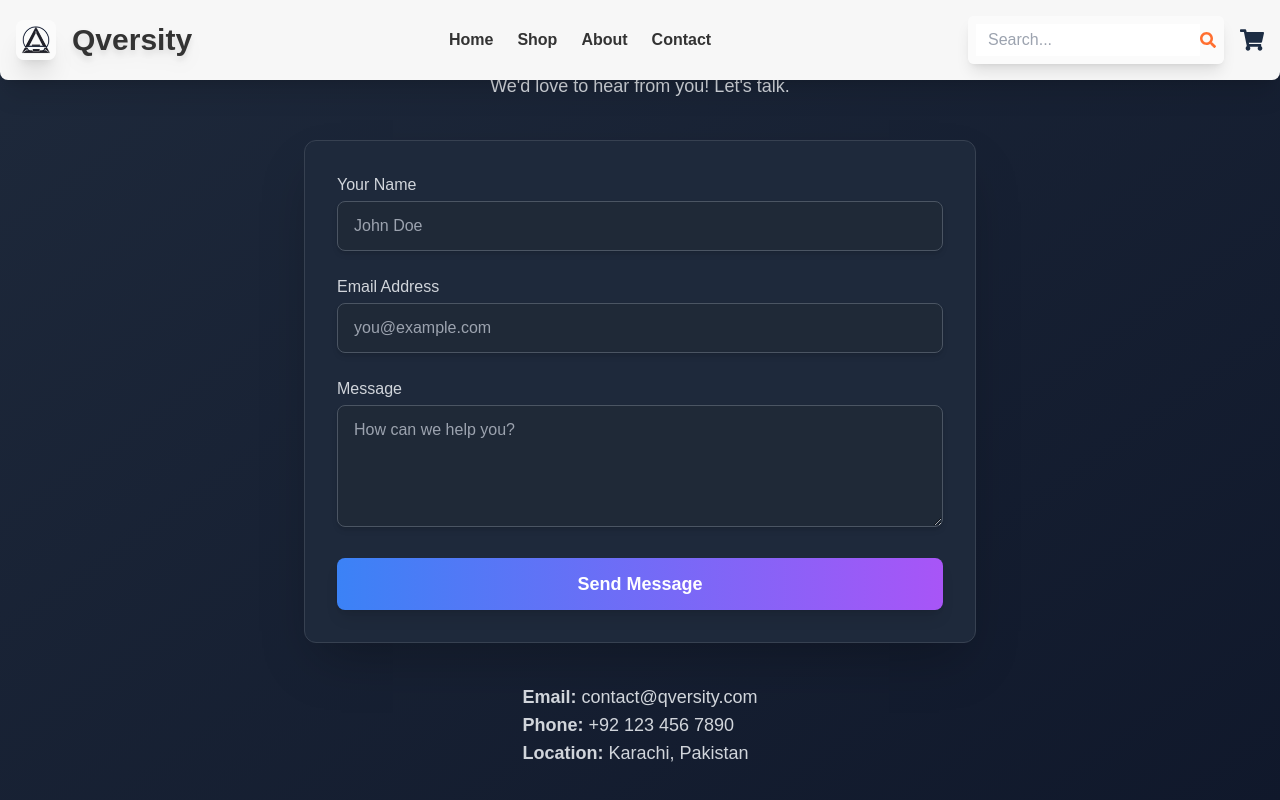
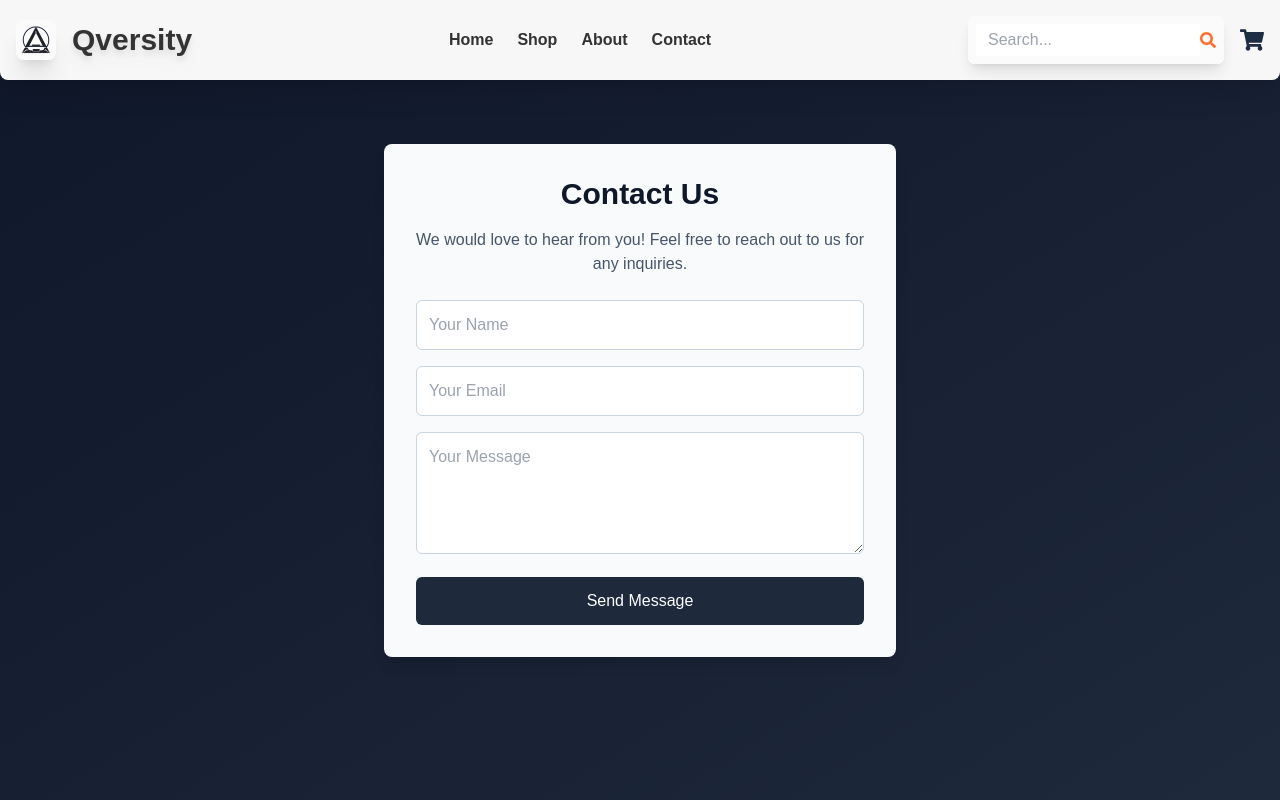
Before and after one commit to devfaisee/qversity, a Next.js app: page /contact in a window 1280 px wide. Shown: the top 800 px of the page. Built offline with nearby package versions, Linux system fonts and the light colour scheme.

Commit message:
Update page.tsx

```diff
--- a/src/app/contact/page.tsx
+++ b/src/app/contact/page.tsx
@@ -1,52 +1,36 @@
 export default function Contact() {
   return (
-    <div className="min-h-screen bg-gradient-to-br from-[#1E293B] to-[#0F172A] flex flex-col items-center justify-center p-6">
-      {/* Hero Section */}
-      <div className="text-center text-white mb-10">
-        <h1 className="text-4xl font-bold bg-clip-text text-transparent bg-gradient-to-r from-blue-400 to-purple-500">
-          Get in Touch with Qversity
-        </h1>
-        <p className="mt-2 text-lg text-gray-300">We'd love to hear from you! Let's talk.</p>
-      </div>
+    <div className="min-h-screen flex items-center justify-center bg-gradient-to-br from-[#0F172A] to-[#1E293B] p-6">
+      <div className="bg-[#F8FAFC] shadow-lg rounded-lg p-8 max-w-lg w-full text-center">
+        <h1 className="text-3xl font-bold text-[#0F172A] mb-4">Contact Us</h1>
+        <p className="text-[#475569] mb-6">
+          We would love to hear from you! Feel free to reach out to us for any inquiries.
+        </p>
 
-      {/* Contact Form Card */}
-      <div className="w-full max-w-2xl bg-[#1E293B] shadow-2xl rounded-xl p-6 sm:p-8 border border-gray-700">
-        <form className="space-y-6">
-          <div>
-            <label className="block text-gray-300 font-medium">Your Name</label>
-            <input type="text" className="w-full mt-1 px-4 py-3 bg-gray-800 text-white rounded-lg shadow-md border border-gray-600 focus:ring-2 focus:ring-blue-500 outline-none" placeholder="John Doe" />
-          </div>
-
-          <div>
-            <label className="block text-gray-300 font-medium">Email Address</label>
-            <input type="email" className="w-full mt-1 px-4 py-3 bg-gray-800 text-white rounded-lg shadow-md border border-gray-600 focus:ring-2 focus:ring-blue-500 outline-none" placeholder="you@example.com" />
-          </div>
-
-          <div>
-            <label className="block text-gray-300 font-medium">Message</label>
-            <textarea rows={4} className="w-full mt-1 px-4 py-3 bg-gray-800 text-white rounded-lg shadow-md border border-gray-600 focus:ring-2 focus:ring-blue-500 outline-none" placeholder="How can we help you?"></textarea>
-          </div>
-
-          <button className="w-full py-3 px-4 bg-gradient-to-r from-blue-500 to-purple-500 text-white font-bold text-lg rounded-lg shadow-lg hover:scale-105 transition-transform">
+        <form className="space-y-4">
+          <input
+            type="text"
+            placeholder="Your Name"
+            className="w-full p-3 border border-[#CBD5E1] rounded-md focus:ring-2 focus:ring-[#1E293B] outline-none"
+          />
+          <input
+            type="email"
+            placeholder="Your Email"
+            className="w-full p-3 border border-[#CBD5E1] rounded-md focus:ring-2 focus:ring-[#1E293B] outline-none"
+          />
+          <textarea
+            rows={4}
+            placeholder="Your Message"
+            className="w-full p-3 border border-[#CBD5E1] rounded-md focus:ring-2 focus:ring-[#1E293B] outline-none"
+          />
+          <button
+            type="submit"
+            className="w-full bg-[#1E293B] text-white py-3 rounded-md hover:bg-[#0F172A] transition"
+          >
             Send Message
           </button>
         </form>
       </div>
-
-      {/* Contact Info */}
-      <div className="mt-10 text-gray-300">
-        <p className="text-lg"><strong>Email:</strong> contact@qversity.com</p>
-        <p className="text-lg"><strong>Phone:</strong> +92 123 456 7890</p>
-        <p className="text-lg"><strong>Location:</strong> Karachi, Pakistan</p>
-      </div>
-
-      {/* CTA */}
-      <div className="mt-10">
-        <p className="text-lg text-gray-300">Need urgent support? Reach out via email!</p>
-        <a href="mailto:contact@qversity.com" className="mt-2 inline-block px-6 py-3 bg-blue-500 text-white font-bold rounded-lg shadow-lg hover:bg-blue-600 transition">
-          Email Us
-        </a>
-      </div>
     </div>
   );
 }
```
